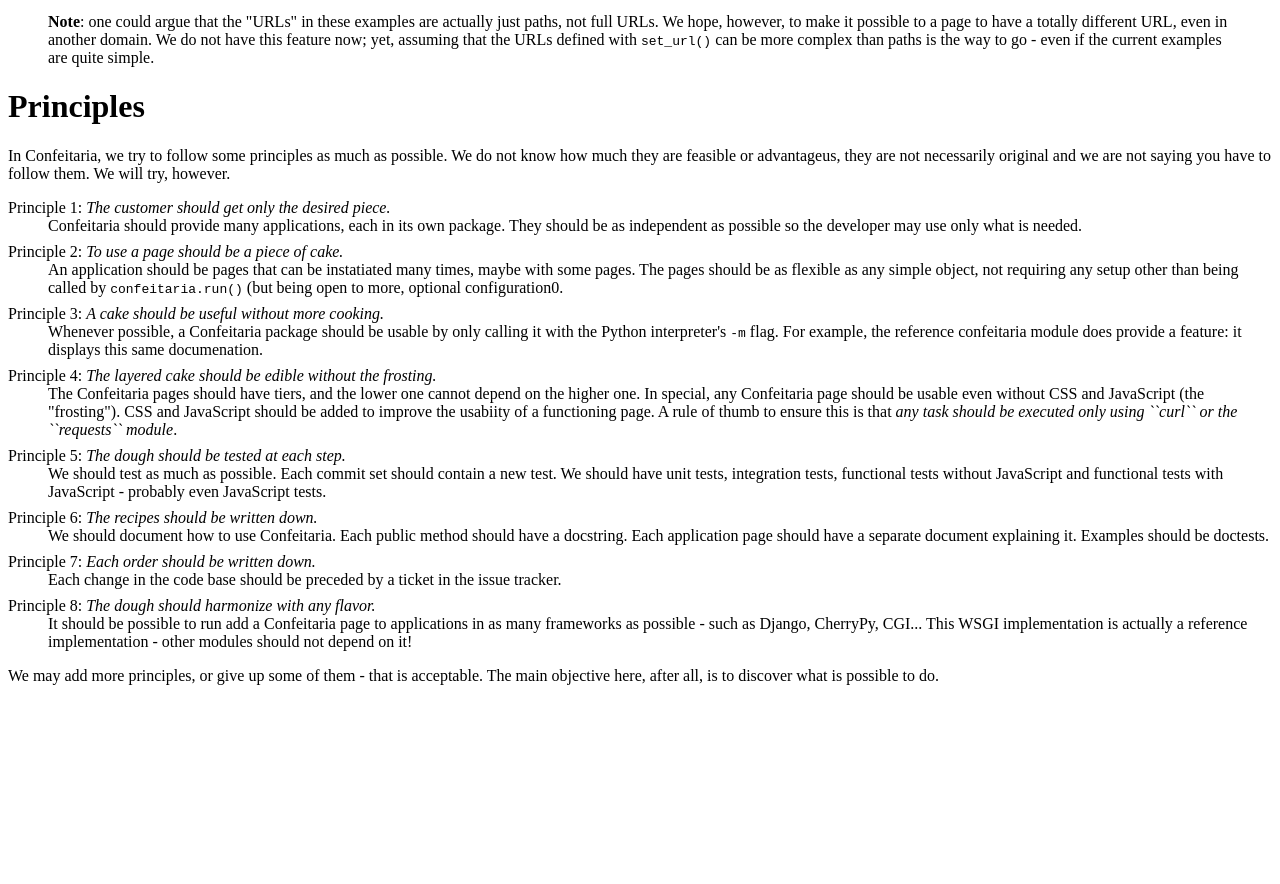
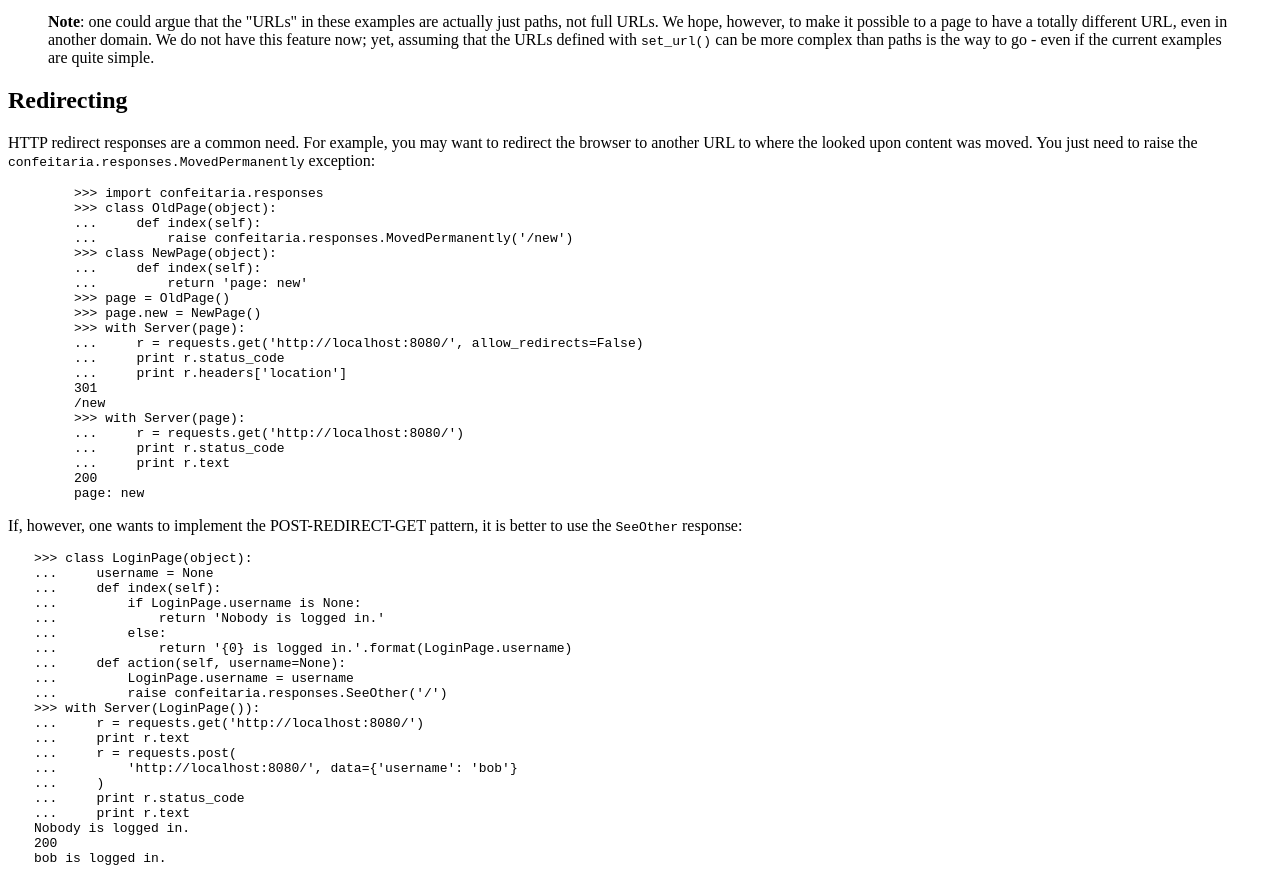
Before and after one commit to confeitaria/confeitaria, a plain HTML site: page confeitaria/doc/index.html in a window 1280 px wide. Shown: the part 3370-4254 px from the top of the page. Before the commit the page ends 4071 px from the top, so only its background shows below. Drawn offline with Linux system fonts and the light colour scheme.

Commit message:
#20 Documentation regenerated

```diff
--- a/confeitaria/doc/index.html
+++ b/confeitaria/doc/index.html
@@ -599,6 +599,62 @@ this feature now; yet, assuming that the URLs defined with <tt class="docutils l
 can be more complex than paths is the way to go - even if the current
 examples are quite simple.</blockquote>
 </div>
+<div class="section" id="redirecting">
+<h2>Redirecting</h2>
+<p>HTTP redirect responses are a common need. For example, you may want to redirect
+the browser to another URL to where the looked upon content was moved. You just
+need to raise the <tt class="docutils literal">confeitaria.responses.MovedPermanently</tt> exception:</p>
+<blockquote>
+<pre class="doctest-block">
+&gt;&gt;&gt; import confeitaria.responses
+&gt;&gt;&gt; class OldPage(object):
+...     def index(self):
+...         raise confeitaria.responses.MovedPermanently('/new')
+&gt;&gt;&gt; class NewPage(object):
+...     def index(self):
+...         return 'page: new'
+&gt;&gt;&gt; page = OldPage()
+&gt;&gt;&gt; page.new = NewPage()
+&gt;&gt;&gt; with Server(page):
+...     r = requests.get('http://localhost:8080/', allow_redirects=False)
+...     print r.status_code
+...     print r.headers['location']
+301
+/new
+&gt;&gt;&gt; with Server(page):
+...     r = requests.get('http://localhost:8080/')
+...     print r.status_code
+...     print r.text
+200
+page: new
+</pre>
+</blockquote>
+<p>If, however, one wants to implement the POST-REDIRECT-GET pattern, it is better
+to use the <tt class="docutils literal">SeeOther</tt> response:</p>
+<pre class="literal-block">
+&gt;&gt;&gt; class LoginPage(object):
+...     username = None
+...     def index(self):
+...         if LoginPage.username is None:
+...             return 'Nobody is logged in.'
+...         else:
+...             return '{0} is logged in.'.format(LoginPage.username)
+...     def action(self, username=None):
+...         LoginPage.username = username
+...         raise confeitaria.responses.SeeOther('/')
+&gt;&gt;&gt; with Server(LoginPage()):
+...     r = requests.get('http://localhost:8080/')
+...     print r.text
+...     r = requests.post(
+...         'http://localhost:8080/', data={'username': 'bob'}
+...     )
+...     print r.status_code
+...     print r.text
+Nobody is logged in.
+200
+bob is logged in.
+</pre>
+</div>
 </div>
 <div class="section" id="principles">
 <h1>Principles</h1>
```
